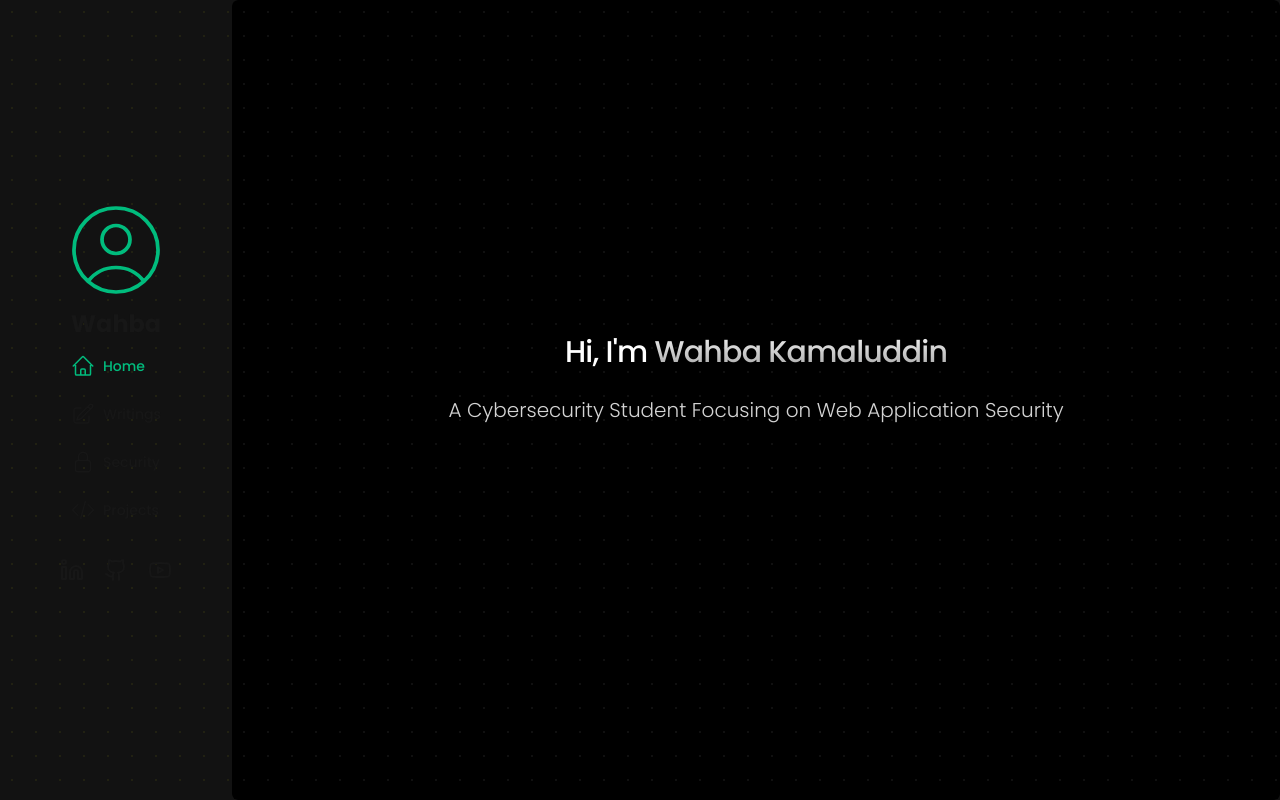
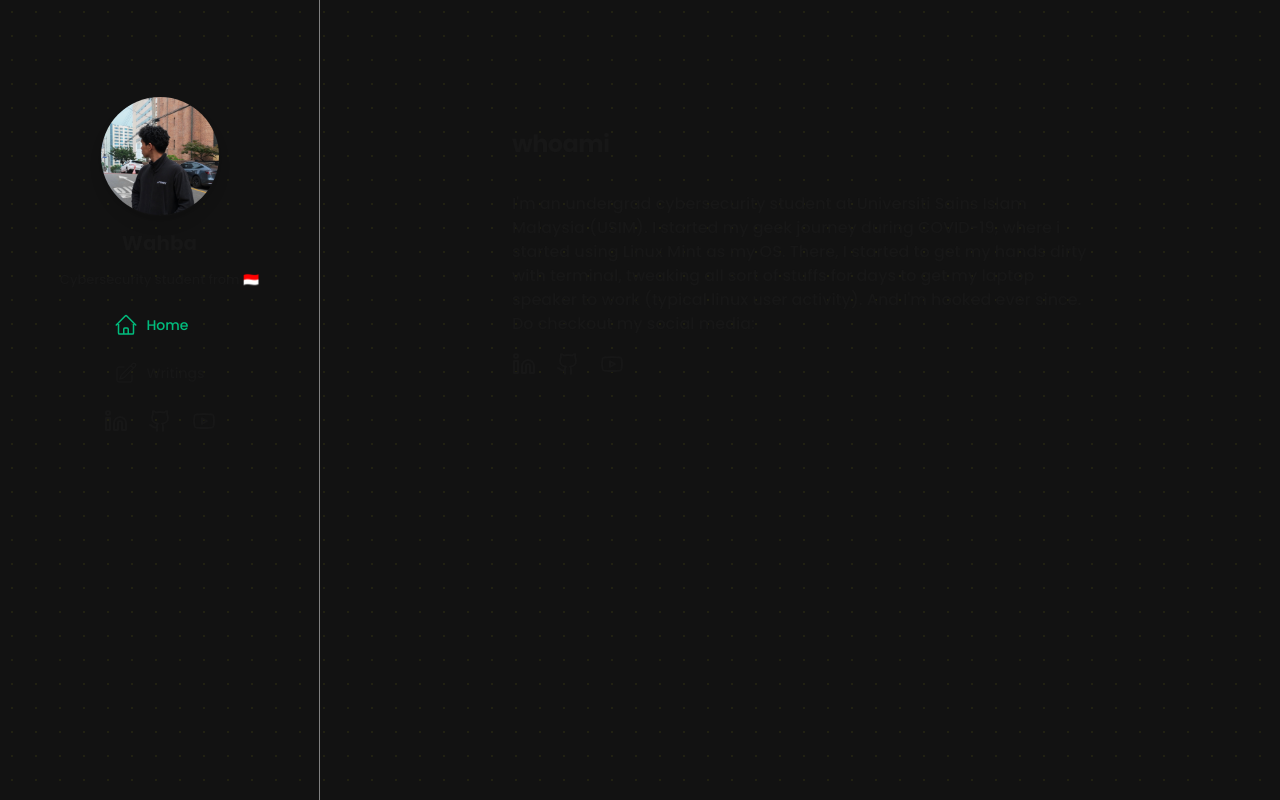
Before and after one commit to wahbakamaluddin/blog1, a Next.js app: page / in a window 1280 px wide. Built offline with nearby package versions, Linux system fonts and the light colour scheme.

Commit message:
Clean up sidenav and overall structure

```diff
--- a/app/layout.tsx
+++ b/app/layout.tsx
@@ -20,16 +20,21 @@ export default function RootLayout({
         className={`${poppins.className} antialiased`}
       >
         <div
-        className="flex h-screen bg-[#121212] md:flex-row md:overflow-hidden items-center"
+        className="flex h-screen bg-[#121212] md:flex-row md:overflow-hidden"
         style={{
           backgroundImage: "radial-gradient(#ffff1110 1px, transparent 1px)",
           backgroundSize: "24px 24px",
         }}
         >
-          <div>
+          <div
+          className="w-1/4"
+          style={{
+            borderRight: "1px solid grey"
+          }}
+          >
             <SideNav />
           </div>
-          <div className="h-screen rounded-md bg-[#1E1E1F] md:overflow-y-auto flex-1">
+          <div className="max-w-xl mx-auto my-32 px-2 md:px-0">
             {children}
           </div>
         </div>
--- a/app/page.tsx
+++ b/app/page.tsx
@@ -1,35 +1,22 @@
-"use client";
-import { useRouter } from "next/navigation";
-import React, { useRef } from "react";
+import SocMedIcons from "./ui/sidenav/SocMedIcons";
 
 export default function Page () {
-  const containerRef = useRef<HTMLDivElement | null>(null);
+  return (
+    <section>
+      <h1 className="mb-8 text-2xl font-bold tracking-tight">
+        whoami
+      </h1>
+      <p className="mb-4">
+        {`I'm an undergrad cybersecurity student at Universiti
+        Sains Islam Malaysia (USIM). I started my geek journey
+        during COVID-19, where i started using Linux Mint as my OS.
+        There, I started to get my hands dirty with terminal, tweaking all sort of stuffs for days
+        to get my laptop speaker to work (typical linux user
+        activity). And I'm hooked ever since. Do checkout my social media:`}
+      </p>
 
-  const redirect = useRouter();
+      <SocMedIcons />
+    </section>
 
-  return (
-    <div
-      ref={containerRef}
-      className="min-h-screen bg-black relative overflow-hidden before:absolute before:inset-0 before:z-0 before:bg-[radial-gradient(#ffffff10_1px,transparent_1px)] before:[background-size:24px_24px]"
-    >
-      <div
-        className="absolute inset-0 z-0 pointer-events-none"
-      />
-      <div className="relative z-10 min-h-screen flex items-center justify-center px-4 py-20">
-        <div className="max-w-4xl mx-auto text-center">
-          <div className="space-y-6 mb-10">
-            <h1 className="text-3xl font-medium tracking-tight">
-              <span className="text-white">Hi, I&apos;m </span>
-              <span className="bg-gradient-to-b from-neutral-50 to-neutral-400 bg-clip-text text-transparent">
-                Wahba Kamaluddin
-              </span>
-            </h1>
-            <p className="text-lg md:text-xl text-neutral-400 max-w-2xl mx-auto leading-relaxed font-light">
-            <span className="text-neutral-300">A Cybersecurity Student Focusing on Web Application Security</span>{" "}
-            </p>
-          </div>
-        </div>
-      </div>
-    </div>
   );
 }
--- a/app/projects/page.tsx
+++ /dev/null
@@ -1,7 +0,0 @@
-export default function Page () {
-    return (
-        <div className="flex flex-col w-full h-full justify-center items-center">
-            <h1 className="font-bold text-[30px]">Coming Soon</h1>
-        </div>
-    )
-}
--- a/app/security/page.tsx
+++ /dev/null
@@ -1,9 +0,0 @@
-export default function Page () {
-    return (
-        <>
-        <div className="flex flex-col w-full h-full">
-            <iframe src="https://wahbakamaluddin.notion.site/ebd//2d81359f183c8085bf35eb40badf826b" width="100%" height="100%" allowFullScreen />
-        </div>
-        </>
-    )
-}
--- a/app/ui/sidenav/NavLinks.tsx
+++ b/app/ui/sidenav/NavLinks.tsx
@@ -13,8 +13,6 @@ import clsx from 'clsx';
 const links = [
     { name: 'Home', href: '/', icon: HomeIcon},
     { name: 'Writings', href: '/writings', icon: PencilSquareIcon},
-    { name: 'Security', href: '/security', icon: LockClosedIcon},
-    { name: 'Projects', href: '/projects', icon: CodeBracketIcon}
 ];
 
 export default function NavLinks() {
--- a/app/ui/sidenav/sidenav.tsx
+++ b/app/ui/sidenav/sidenav.tsx
@@ -1,34 +1,43 @@
 "use client";
 
-import { UserCircleIcon } from '@heroicons/react/24/outline';
+import Image from 'next/image';
 import Link from 'next/link';
 import NavLinks from '@/app/ui/sidenav/NavLinks';
 import SocMedIcons from '@/app/ui/sidenav/SocMedIcons';
 export default function SideNav() {
     return (
         <>
-        <div className="block md:hidden">
+        <div className="flex flex-col justify-center items-center md:hidden h-full">
+            <div>
                 <NavLinks />
             </div>
-        <div className="flex-col h-full items-center justify-between p-4 hidden md:flex w-58">
-            <div className='hidden md:block'>
-                <UserCircleIcon className="h-28 w-28 text-emerald-500" strokeWidth={0.8} />
+        </div>
+        <div className='flex justify-end hidden md:block'>
+            <div className="flex-col h-full items-center justify-start p-4 gap-3 flex">
+                <div className='pt-20 hidden md:block'>
+                    <Image
+                    src="/profile1.jpeg"
+                    alt="Profile Pitcure"
+                    width={120}
+                    height={15}
+                    className='rounded-full border-1 shadow-lg'
+                    />
                 </div>
                 <div>
-                <Link
-                    href="/"
-                    className="flex flex-col items-center"
-                >
-                    <p className="font-bold text-[24px]">Wahba </p>
+                    <Link href="/">
+                        <p className="font-bold text-[20px]">Wahba </p>
                     </Link>
+                </div>
+                <div className=''>
+                    <p className="text-[13px]">Cybersecurity student from  🇮🇩</p>
                 </div>
                 <div className="">
                     <NavLinks />
                 </div>
-            <div className="py-6">
+                <div className="">
                     <SocMedIcons />
                 </div>
-
+            </div>
         </div>
         </>
     )
--- a/app/writings/page.tsx
+++ b/app/writings/page.tsx
@@ -1,9 +1,20 @@
 export default function Page () {
     return (
-        <>
-        <div className="flex flex-col w-full h-full">
-            <iframe src="https://wahbakamaluddin.notion.site/ebd//2d81359f183c80179106d5254887bbdc" width="100%" height="600" allowFullScreen />
-        </div>
-        </>
+        <section>
+        <h1 className="mb-8 text-2xl font-bold tracking-tight">
+            coming soon ...
+        </h1>
+        <p className="mb-4">
+        I'm still working on this section. Meanwhile, checkout my backup blog at{' '}
+        <a
+            href="https://wahbakamaluddin.github.io"
+            className="text-blue-600 underline hover:text-blue-800"
+            target="_blank"
+            rel="noopener noreferrer"
+        >
+            https://wahbakamaluddin.github.io
+        </a>
+        </p>
+        </section>
     )
 }
```
Also changed, not shown: public/profile1.jpeg (added). Lines whose indentation alone changed are shown as unchanged.
